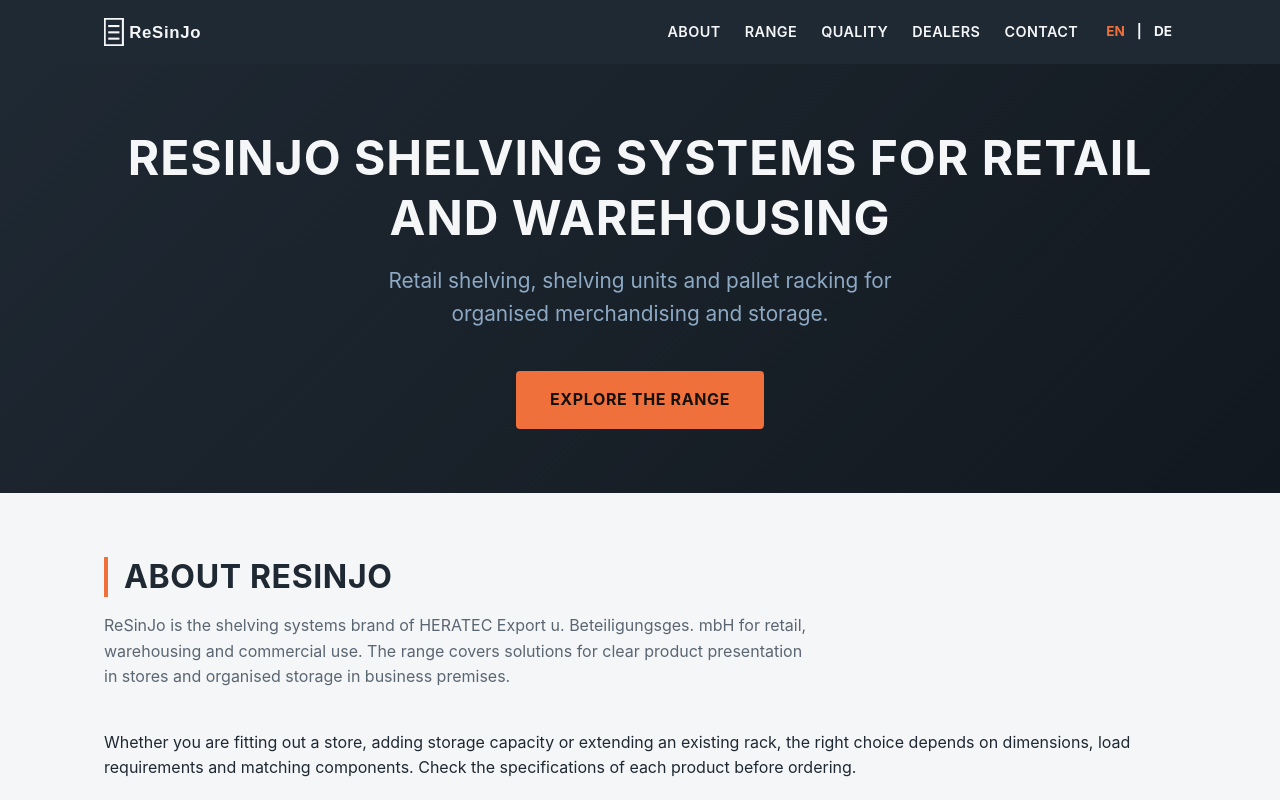
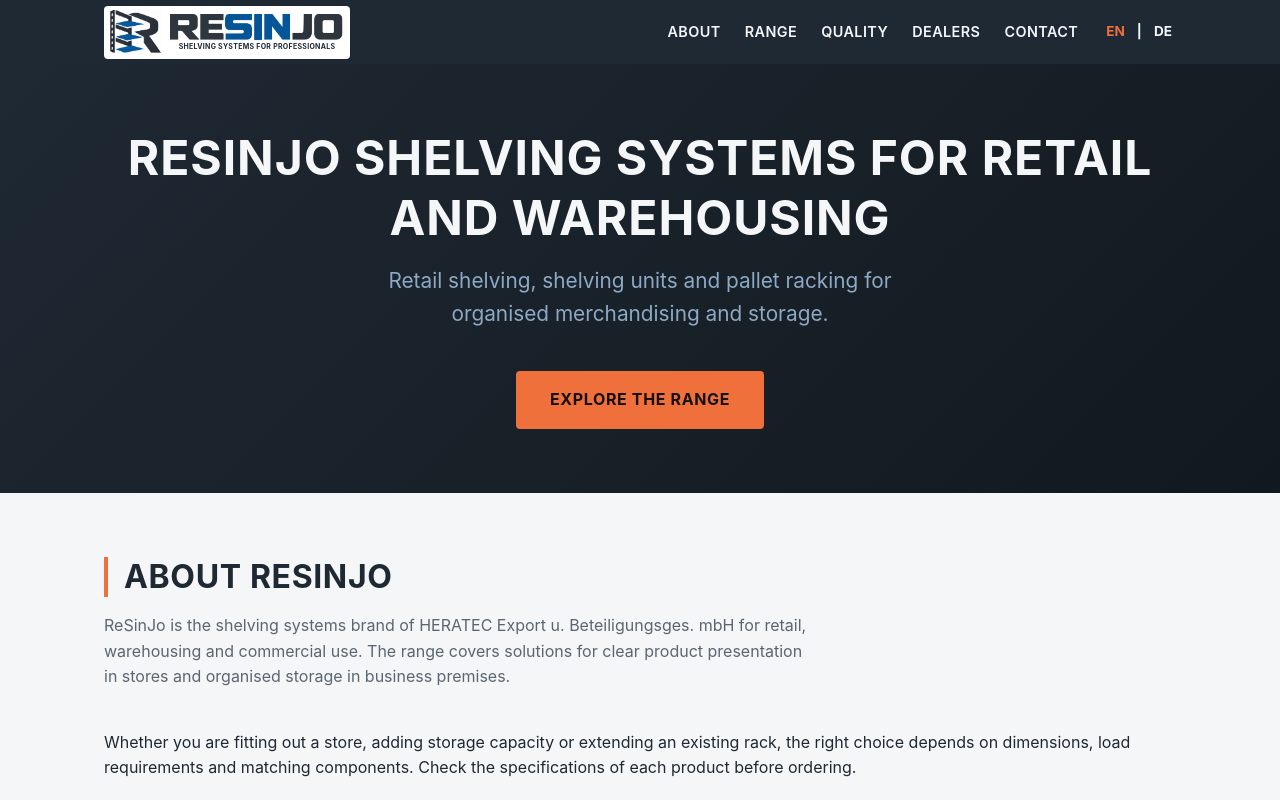
Before and after one commit to heralabs-code/resinjo.com, a plain HTML site: page index.html in a window 1280 px wide. Shown: the top 800 px of the page. Drawn offline with Linux system fonts and the light colour scheme.

Commit message:
Use original RESINJO logo with English tagline

```diff
--- a/index.html
+++ b/index.html
@@ -16,7 +16,7 @@
 <meta property="og:url" content="https://www.resinjo.com/">
 <meta property="og:locale" content="en_GB">
 <meta name="theme-color" content="#1f2933">
-<link rel="icon" type="image/svg+xml" href="assets/favicon.svg">
+<link rel="icon" type="image/png" href="assets/resinjo-logo.png">
 <link rel="stylesheet" href="styles.css">
 <script type="application/ld+json">
 {
@@ -37,16 +37,9 @@
 <body>
 <header class="site-header">
   <div class="container">
-    <!-- PLACEHOLDER: swap this inline wordmark for the final logo -->
-    <a class="logo" href="index.html" aria-label="ReSinJo home">
-      <svg viewBox="0 0 220 40" role="img" aria-labelledby="logoTitle">
-        <title id="logoTitle">ReSinJo</title>
-        <rect x="1" y="1" width="26" height="38" fill="none" stroke="currentColor" stroke-width="3"/>
-        <rect x="6" y="10" width="16" height="3" fill="currentColor"/>
-        <rect x="6" y="19" width="16" height="3" fill="currentColor"/>
-        <rect x="6" y="28" width="16" height="3" fill="currentColor"/>
-        <text x="36" y="28" font-family="Arial, Helvetica, sans-serif" font-size="24" font-weight="700" letter-spacing="1" fill="currentColor">ReSinJo</text>
-      </svg>
+    <a class="logo" href="index.html" aria-label="RESINJO home">
+      <span class="logo-mark" aria-hidden="true"></span>
+      <span class="logo-type"><span class="logo-wordmark" aria-hidden="true"></span><span class="logo-tagline">SHELVING SYSTEMS FOR PROFESSIONALS</span></span>
     </a>
     <div class="header-right">
       <nav id="main-nav" class="main-nav" aria-label="Main navigation">
--- a/styles.css
+++ b/styles.css
@@ -67,9 +67,32 @@
   justify-content: space-between;
   min-height: 64px;
 }
-.logo { display: flex; align-items: center; gap: var(--space-1); color: var(--color-text-on-dark); font-weight: 700; }
-.logo:hover, .logo:focus-visible { color: var(--color-accent); }
-.logo svg { height: 28px; width: auto; }
+.logo {
+  display: inline-flex;
+  align-items: center;
+  flex: 0 0 auto;
+  gap: 8px;
+  padding: 4px 6px;
+  border-radius: var(--radius);
+  background: #fff;
+  color: var(--color-graphite);
+}
+.logo-mark, .logo-wordmark { display: block; flex: none; background-image: url("assets/resinjo-logo.png"); background-repeat: no-repeat; }
+.logo-mark { width: 52px; height: 45px; background-size: 100px 100px; background-position: -26px -16px; }
+.logo-type { display: flex; flex-direction: column; align-items: center; line-height: 1; }
+.logo-wordmark { width: 174px; height: 27px; background-size: 184px 184px; background-position: -6px -116px; }
+.logo-tagline { max-width: 174px; margin-top: 2px; font-size: 7px; font-weight: 700; letter-spacing: 0.04em; text-align: center; white-space: nowrap; }
+
+@media (max-width: 440px) {
+  .logo { gap: 5px; padding: 4px 5px; }
+  .logo-mark { width: 34px; height: 31px; background-size: 66px 66px; background-position: -17px -10px; }
+  .logo-wordmark { width: 118px; height: 19px; background-size: 125px 125px; background-position: -4px -79px; }
+  .logo-tagline { max-width: 118px; font-size: 6px; line-height: 1.1; letter-spacing: 0; white-space: normal; }
+}
+@media (max-width: 360px) {
+  .site-header .container { padding-inline: 12px; }
+  .site-header .header-right { gap: 8px; }
+}
 
 .header-right { display: flex; align-items: center; gap: var(--space-3); }
 
```
Also changed, not shown: datenschutz.html (+10 -2 lines), impressum.html (+4 -11 lines), assets/favicon.svg (deleted), assets/logo-placeholder.svg (deleted), assets/resinjo-logo.png (added), 1 other file.
